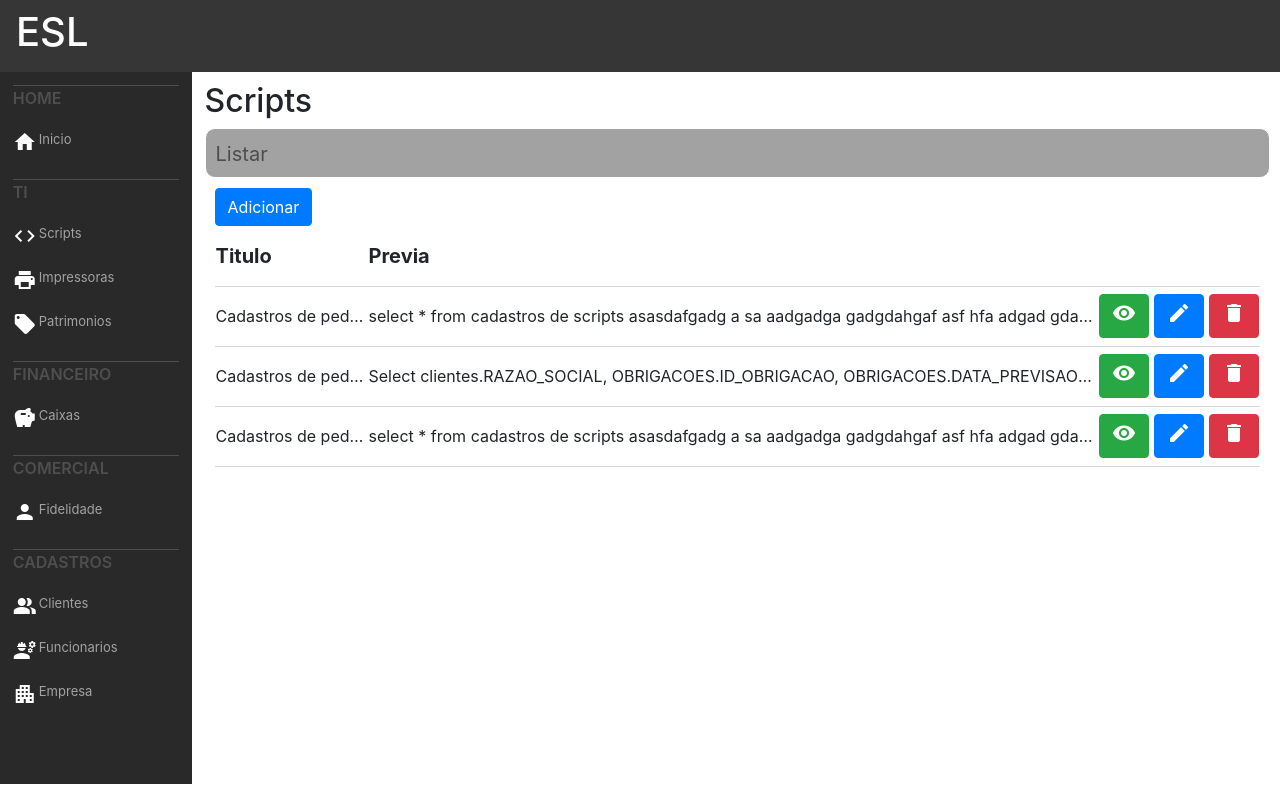
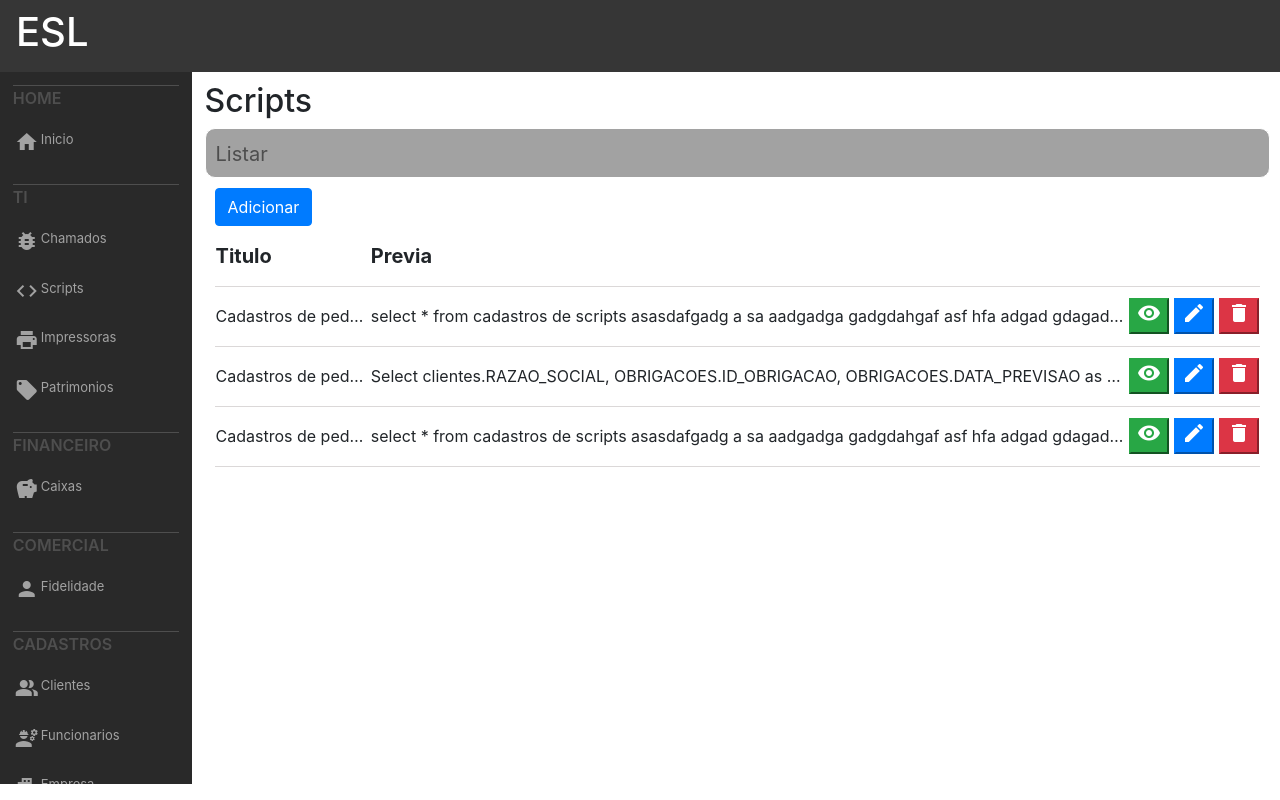
Before and after one commit to PedroHenrique-ueg/MeuGerenciador-app, an Angular app: page /scripts in a window 1280 px wide. Built offline with nearby package versions, Linux system fonts and the light colour scheme.

Commit message:
tela script

```diff
--- a/src/app/Script/listar-script/listar-script.component.css
+++ b/src/app/Script/listar-script/listar-script.component.css
@@ -22,6 +22,11 @@ thead{
     width: 74%;
 }
 
+#action{
+    width: 50px;
+    justify-content: center;
+}
+
 tr{
     border-bottom: solid 1px #dbd8d8;
     height: 60px;
@@ -34,3 +39,21 @@ td{
   white-space: nowrap;
 
 }
+
+
+
+
+
+@media screen and (max-width:425px) {
+    table tr td:nth-child(2) {
+        display: none;
+    }
+
+    #previa{
+        display: none;
+    }
+
+    #titulo{
+        width: 100%;
+    }
+}
--- a/src/app/Script/listar-script/listar-script.component.html
+++ b/src/app/Script/listar-script/listar-script.component.html
@@ -31,9 +31,9 @@
                     óhj
                     jhçsfjhsfohjsfojhçfsjhs
                 </td>
-                <td><Button style="margin-left: 3px;" type="button" class="btn btn-success"><i class="small material-icons">visibility</i></Button></td>
-                <td><Button style="margin-left: 3px;" type="button" class="btn btn-primary"><i class="small material-icons">edit</i></Button></td>
-                <td><Button style="margin-left: 3px;" type="button" class="btn btn-danger"><i class="small material-icons">delete</i></Button></td>
+                <td><Button style="margin-left: 3px;" type="button" class="btn-small btn-success"><i class="small material-icons">visibility</i></Button></td>
+                <td><Button style="margin-left: 3px;" type="button" class="btn-small  btn-primary"><i class="small material-icons">edit</i></Button></td>
+                <td><Button style="margin-left: 3px;" type="button" class="btn-small  btn-danger"><i class="small material-icons">delete</i></Button></td>
             </tr>
             <tr>
                 <td>Cadastros de pedros</td>
@@ -256,14 +256,14 @@
                     and ESTABELECIMENTO.ID_ESTABELECIMENTO <> '734'
                     order by 2
                 </td>
-                <td><Button style="margin-left: 3px;" type="button" class="btn btn-success"><i class="small material-icons">visibility</i></Button></td>
-                <td><Button style="margin-left: 3px;" type="button" class="btn btn-primary"><i class="small material-icons">edit</i></Button></td>
-                <td><Button style="margin-left: 3px;" type="button" class="btn btn-danger"><i class="small material-icons">delete</i></Button></td>
+                <td><Button style="margin-left: 3px;" type="button" class="btn-small  btn-success"><i class="small material-icons">visibility</i></Button></td>
+                <td><Button style="margin-left: 3px;" type="button" class="btn-small  btn-primary"><i class="small material-icons">edit</i></Button></td>
+                <td><Button style="margin-left: 3px;" type="button" class="btn-small  btn-danger"><i class="small material-icons">delete</i></Button></td>
 
             </tr>
             <tr>
                 <td>Cadastros de pedros</td>
-                <td>select * from cadastros de scripts
+                <td class="descript">select * from cadastros de scripts
                     asasdafgadg a sa aadgadga
                     gadgdahgaf asf hfa
                     adgad gdagadgadt
@@ -280,9 +280,9 @@
                     óhj
                     jhçsfjhsfohjsfojhçfsjhs
                 </td>
-                <td><Button style="margin-left: 3px;" type="button" class="btn btn-success"><i class="small material-icons">visibility</i></Button></td>
-                <td><Button style="margin-left: 3px;" type="button" class="btn btn-primary"><i class="small material-icons">edit</i></Button></td>
-                <td><Button style="margin-left: 3px;" type="button" class="btn btn-danger"><i class="small material-icons">delete</i></Button></td>
+                <td><Button style="margin-left: 3px;" type="button" class="btn-small  btn-success"><i class="small material-icons">visibility</i></Button></td>
+                <td><Button style="margin-left: 3px;" type="button" class="btn-small  btn-primary"><i class="small material-icons">edit</i></Button></td>
+                <td><Button style="margin-left: 3px;" type="button" class="btn-small  btn-danger"><i class="small material-icons">delete</i></Button></td>
             </tr>
         </tbody>
     </table>
--- a/src/app/app-routing.module.ts
+++ b/src/app/app-routing.module.ts
@@ -9,8 +9,9 @@ import { ListarScriptComponent } from './Script/listar-script/listar-script.comp
 import { ListClienteComponent } from './componentes/clientes/list-cliente/list-cliente.component';
 
 const routes: Routes = [
+  { path: '', component: HomeComponent },
   { path: 'scripts', component: ListarScriptComponent },
-  { path: 'home', component: HomeComponent },
+  { path: '', component: HomeComponent },
   { path:'novoScript', component: CadastrarScriptComponent },
 
   { path: 'clientes', component: ListClienteComponent },
--- a/src/app/app.component.html
+++ b/src/app/app.component.html
@@ -8,7 +8,7 @@
         <p>HOME</p>
       </div>
       <div class="sidebar-content-option">
-        <i class="large material-icons">home</i> <a routerLink="home">Inicio</a>
+        <a class="link-small" routerLink=""><i class="large material-icons">home</i> </a><a class="link-full" routerLink="">Inicio</a>
       </div>
     </div>
 
@@ -17,13 +17,16 @@
         <p>TI</p>
       </div>
       <div class="sidebar-content-option">
-        <i class="large material-icons">code</i> <a routerLink="scripts">Scripts</a>
+        <a class="link-small" routerLink=""><i class="large material-icons">bug_report</i> </a><a class="link-full" routerLink="">Chamados</a>
       </div>
       <div class="sidebar-content-option">
-        <i class="large material-icons">print</i> <a routerLink="home">Impressoras</a>
+        <a class="link-small" routerLink="scripts"><i class="large material-icons">code</i> </a><a class="link-full" routerLink="scripts">Scripts</a>
       </div>
       <div class="sidebar-content-option">
-        <i class="large material-icons">local_offer</i> <a routerLink="home">Patrimonios</a>
+        <a class="link-small" routerLink=""><i class="large material-icons">print</i> </a><a class="link-full" routerLink="">Impressoras</a>
+      </div>
+      <div class="sidebar-content-option">
+        <a class="link-small" routerLink=""><i class="large material-icons">local_offer</i> </a><a class="link-full" routerLink="">Patrimonios</a>
       </div>
     </div>
 
@@ -32,7 +35,7 @@
         <p>FINANCEIRO</p>
       </div>
       <div class="sidebar-content-option">
-        <i class="large material-icons">savings</i> <a routerLink="home">Caixas</a>
+        <a class="link-small" routerLink=""><i class="large material-icons">savings</i> </a><a class="link-full" routerLink="">Caixas</a>
       </div>
     </div>
 
@@ -41,7 +44,7 @@
         <p>COMERCIAL</p>
       </div>
       <div class="sidebar-content-option">
-        <i class="large material-icons">person</i> <a routerLink="home">Fidelidade</a>
+        <a class="link-small" routerLink=""><i class="large material-icons">person</i> </a><a class="link-full" routerLink="">Fidelidade</a>
       </div>
     </div>
 
@@ -50,13 +53,13 @@
         <p>CADASTROS</p>
       </div>
       <div class="sidebar-content-option">
-        <i class="large material-icons">people_alt</i> <a routerLink="clientes">Clientes</a>
+        <a class="link-small" routerLink="clientes"><i class="large material-icons">people_alt</i> </a><a class="link-full" routerLink="clientes">Clientes</a>
       </div>
       <div class="sidebar-content-option">
-        <i class="large material-icons">engineering</i> <a routerLink="clientes">Funcionarios</a>
+        <a class="link-small" routerLink=""><i class="large material-icons">engineering</i> </a><a class="link-full" routerLink="">Funcionarios</a>
       </div>
       <div class="sidebar-content-option">
-        <i class="large material-icons">apartment</i> <a routerLink="clientes">Empresa</a>
+        <a class="link-small" routerLink=""><i class="large material-icons">apartment</i> </a><a class="link-full" routerLink="">Empresa</a>
       </div>
     </div>
 
--- a/src/styles.css
+++ b/src/styles.css
@@ -67,3 +67,13 @@ main{
     font-size: 20px;
     font-weight: 400;
 }
+
+
+@media screen and (max-width: 767px) {
+    .link-full{
+        display: none;
+    }
+    p{
+        display: none;
+    }
+}
```
